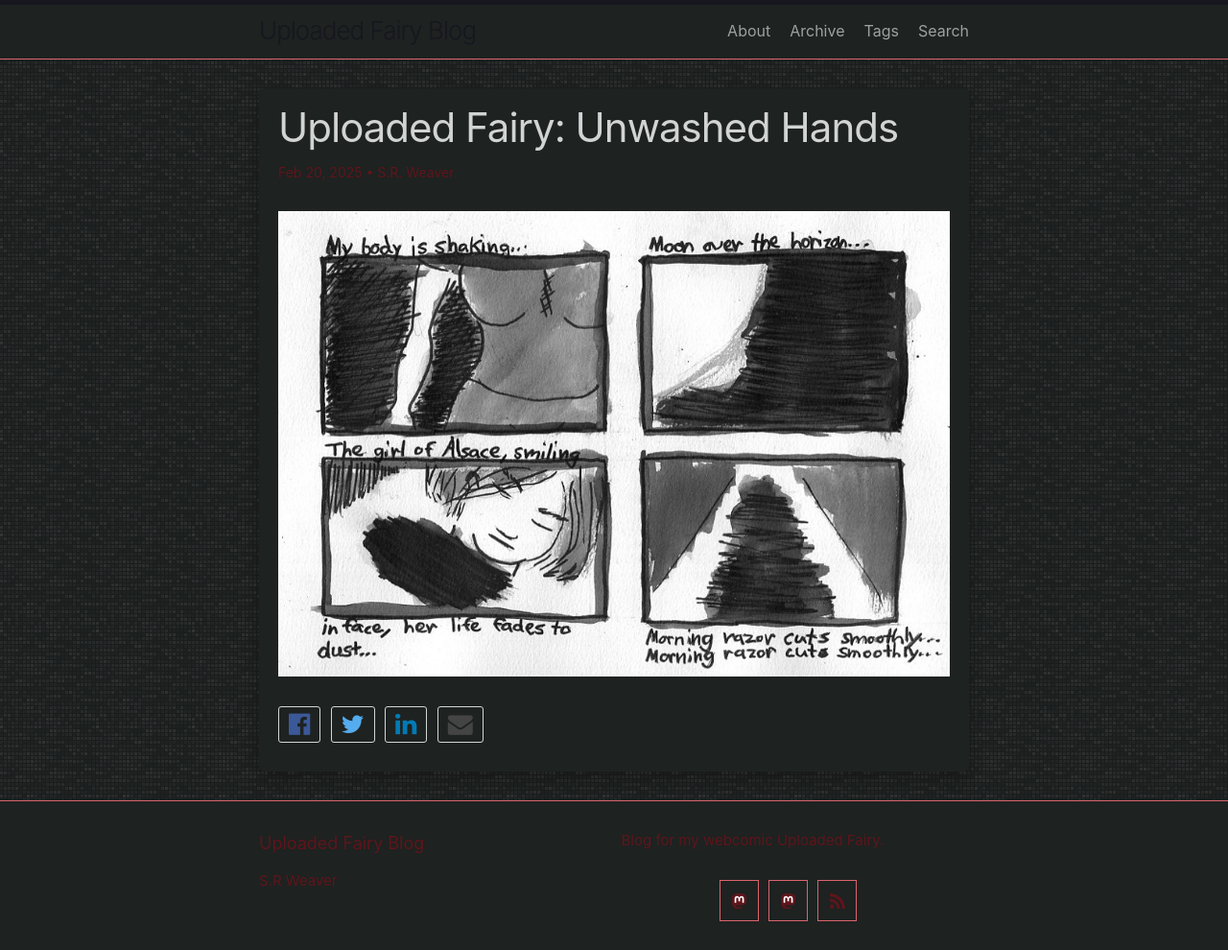
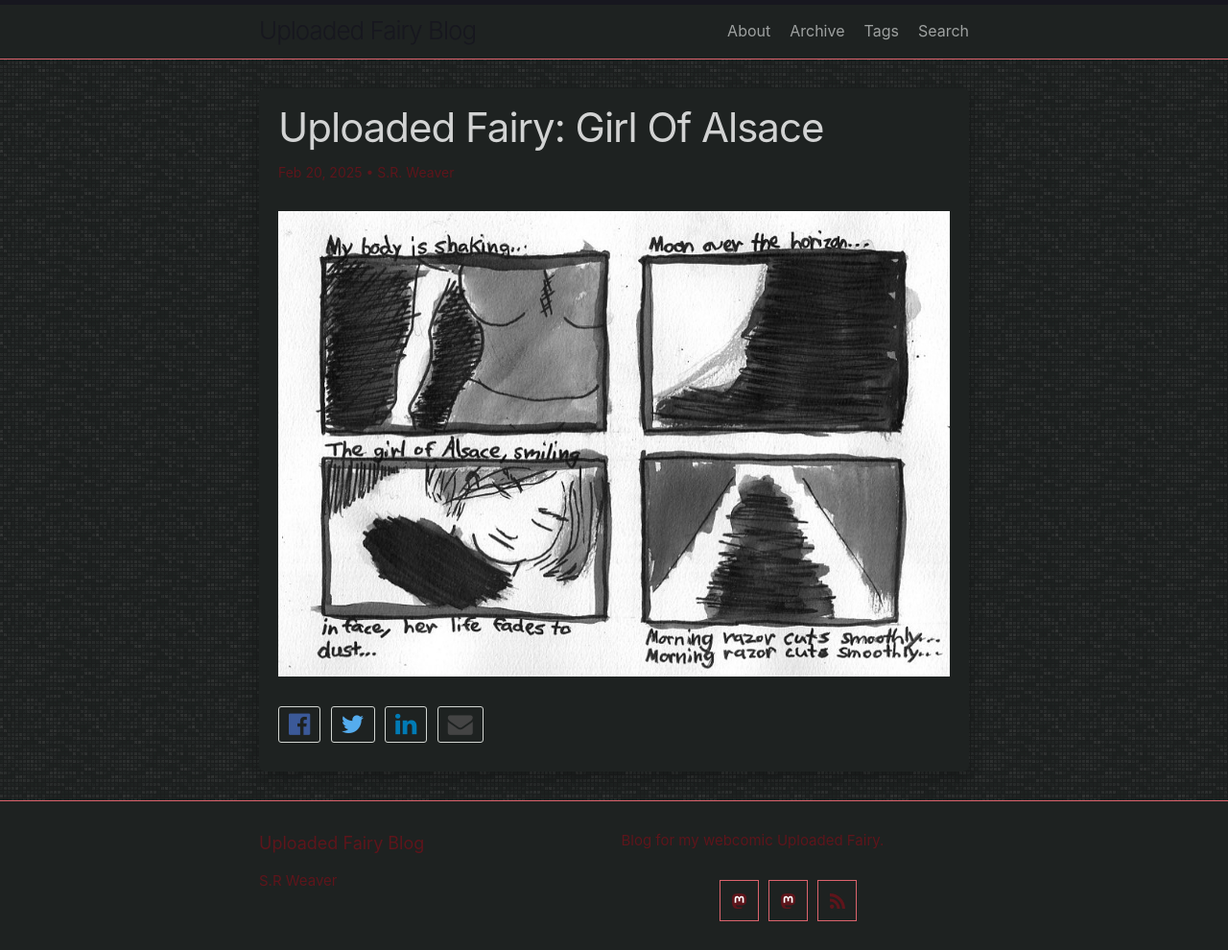
Before and after one commit to LWFlouisa/UFBlog, a Jekyll site: the page built from _posts/2025-02-20-t_Page2.md, in a window 1280 px wide. Shown: the whole page at 96% size. Built offline with Jekyll 4.4.1, drawn with Linux system fonts in a browser that asks for light colours; our own code applies the rules of GitHub Pages for plain Markdown files.

Commit message:
Update 2025-02-20-t_Page2.md

```diff
--- a/_posts/2025-02-20-t_Page2.md
+++ b/_posts/2025-02-20-t_Page2.md
@@ -1,5 +1,5 @@
 ---
-title: "Uploaded Fairy: Unwashed Hands"
+title: "Uploaded Fairy: Girl Of Alsace"
 author: "S.R. Weaver"
 ---
 ![Unwashed Hands](https://raw.githubusercontent.com/LWFlouisa/UFBlog/refs/heads/main/images/Pages/page2.jpg)
```
